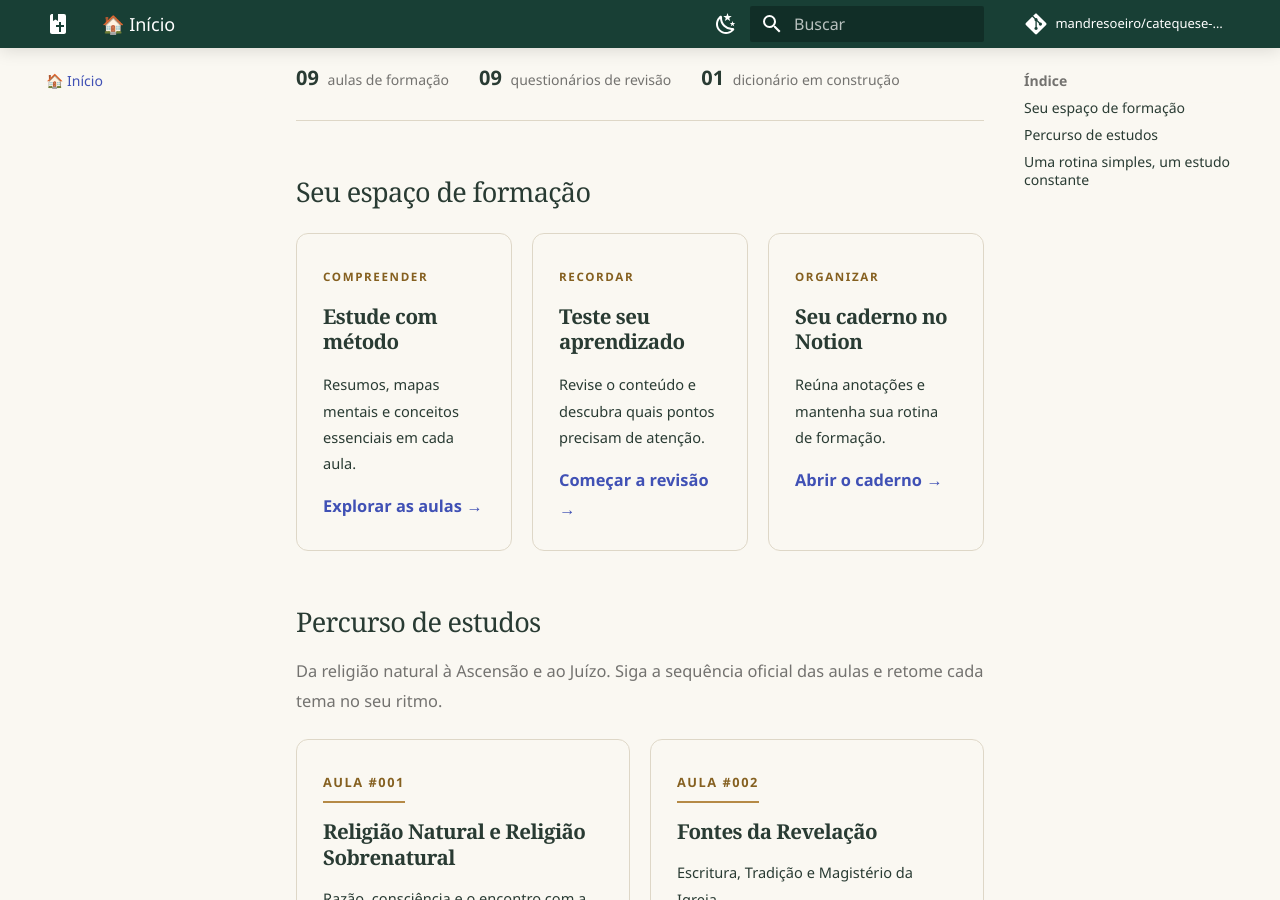
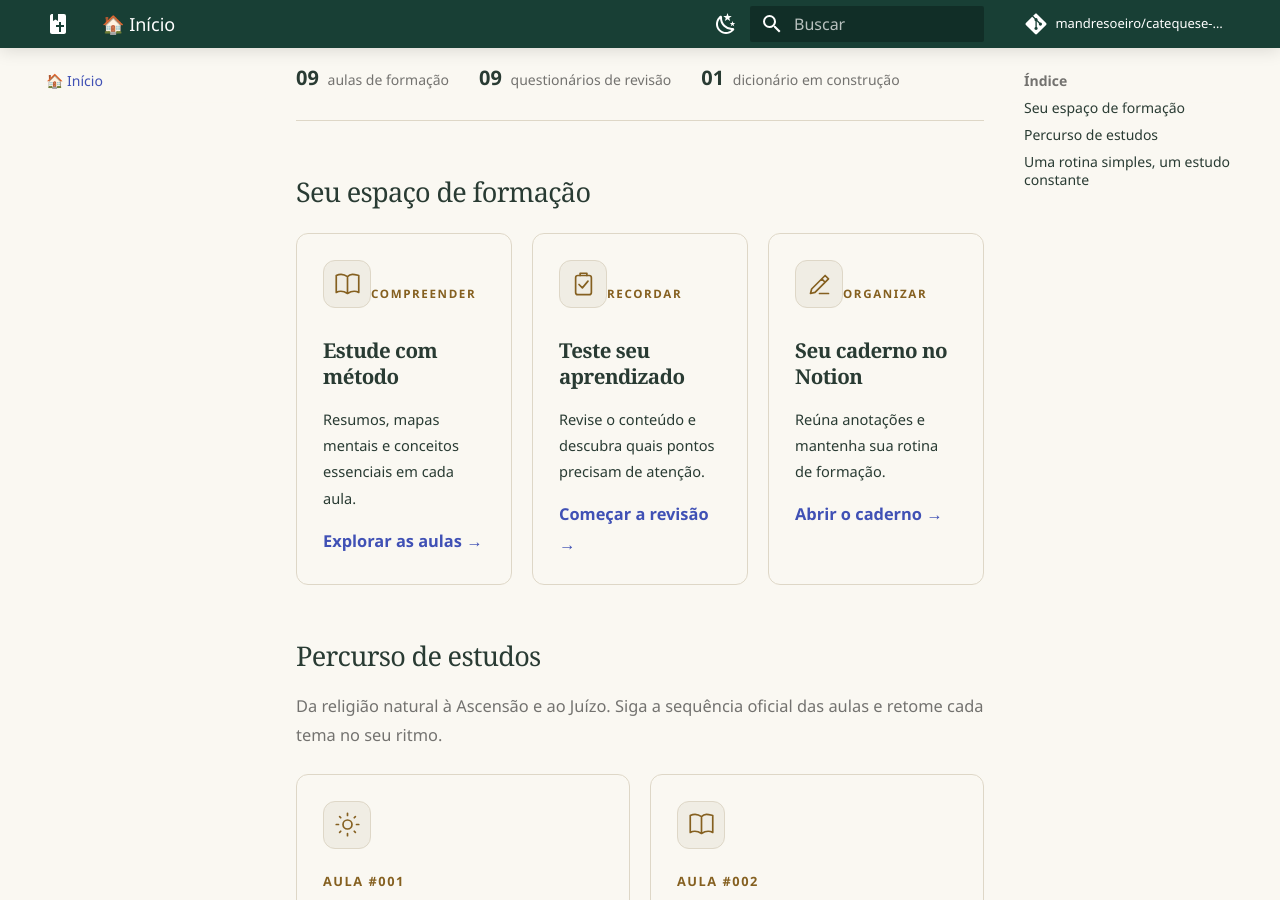
Before and after one commit to mandresoeiro/catequese-tradicional, an MkDocs documentation site: the page built from docs/index.md, in a window 1280 px wide and 900 px high, scrolled down 726 px. Built offline with MkDocs 1.6.1 and Material for MkDocs 9.7.7, drawn with Linux system fonts in a browser that asks for light colours; comment, search, counter and statistics services are not loaded.

Commit message:
style: inclui ícones temáticos nos cartões de formação

```diff
--- a/docs/index.md
+++ b/docs/index.md
@@ -12,9 +12,9 @@
 ## Seu espaço de formação
 
 <div class="quick-grid">
-<div class="quick-card"><span class="badge">COMPREENDER</span><h3>Estude com método</h3><p>Resumos, mapas mentais e conceitos essenciais em cada aula.</p><a href="aulas/">Explorar as aulas →</a></div>
-<div class="quick-card"><span class="badge">RECORDAR</span><h3>Teste seu aprendizado</h3><p>Revise o conteúdo e descubra quais pontos precisam de atenção.</p><a href="questionarios/aula-01/">Começar a revisão →</a></div>
-<div class="quick-card"><span class="badge">ORGANIZAR</span><h3>Seu caderno no Notion</h3><p>Reúna anotações e mantenha sua rotina de formação.</p><a href="https://app.notion.com/p/3da3fd17d4d4804b8f1fd881fe445019">Abrir o caderno →</a></div>
+<div class="quick-card"><span class="study-icon" aria-hidden="true"><svg viewBox="0 0 24 24" fill="none" stroke="currentColor" stroke-width="1.5" stroke-linecap="round" stroke-linejoin="round" focusable="false"><path d="M12 5v15M12 5C8 2 4 3 2 4v15c4-2 7-1 10 1 3-2 6-3 10-1V4c-4-1-7-2-10 1Z"/></svg></span><span class="badge">COMPREENDER</span><h3>Estude com método</h3><p>Resumos, mapas mentais e conceitos essenciais em cada aula.</p><a href="aulas/">Explorar as aulas →</a></div>
+<div class="quick-card"><span class="study-icon" aria-hidden="true"><svg viewBox="0 0 24 24" fill="none" stroke="currentColor" stroke-width="1.5" stroke-linecap="round" stroke-linejoin="round" focusable="false"><rect x="5" y="4" width="14" height="17" rx="2"/><path d="M9 4V2h6v2M8 12l3 3 5-6"/></svg></span><span class="badge">RECORDAR</span><h3>Teste seu aprendizado</h3><p>Revise o conteúdo e descubra quais pontos precisam de atenção.</p><a href="questionarios/aula-01/">Começar a revisão →</a></div>
+<div class="quick-card"><span class="study-icon" aria-hidden="true"><svg viewBox="0 0 24 24" fill="none" stroke="currentColor" stroke-width="1.5" stroke-linecap="round" stroke-linejoin="round" focusable="false"><path d="m4 20 4-1L20 7l-3-3L5 16l-1 4ZM14 7l3 3M12 20h8"/></svg></span><span class="badge">ORGANIZAR</span><h3>Seu caderno no Notion</h3><p>Reúna anotações e mantenha sua rotina de formação.</p><a href="https://app.notion.com/p/3da3fd17d4d4804b8f1fd881fe445019">Abrir o caderno →</a></div>
 </div>
 
 ## Percurso de estudos
@@ -22,16 +22,16 @@
 <p class="section-intro">Da religião natural à Ascensão e ao Juízo. Siga a sequência oficial das aulas e retome cada tema no seu ritmo.</p>
 
 <div class="course-grid">
-<div class="course-card"><span class="number">AULA #001</span><h3>Religião Natural e Religião Sobrenatural</h3><p>Razão, consciência e o encontro com a Revelação.</p><a href="aulas/aula-01/">Estudar esta aula →</a></div>
-<div class="course-card"><span class="number">AULA #002</span><h3>Fontes da Revelação</h3><p>Escritura, Tradição e Magistério da Igreja.</p><a href="aulas/aula-02/">Estudar esta aula →</a></div>
-<div class="course-card"><span class="number">AULA #003</span><h3>Creio em Deus Pai</h3><p>Os atributos divinos e a Providência.</p><a href="aulas/aula-03/">Estudar esta aula →</a></div>
-<div class="course-card"><span class="number">AULA #004</span><h3>Criador do Céu e dos Anjos</h3><p>Natureza angélica, hierarquia e vida espiritual.</p><a href="aulas/aula-04/">Estudar esta aula →</a></div>
-<div class="course-card"><span class="number">AULA #005</span><h3>Criador da Terra e dos Homens</h3><p>A criação, o pecado original e a promessa da Redenção.</p><a href="aulas/aula-05/">Estudar esta aula →</a></div>
-<div class="course-card"><span class="number">AULA #006</span><h3>Encarnação do Verbo</h3><p>Jesus Cristo: uma Pessoa divina, duas naturezas.</p><a href="aulas/aula-06/">Estudar esta aula →</a></div>
-<div class="course-card"><span class="number">AULA #007</span><h3>Concebido do Espírito Santo, nasceu de Maria Virgem</h3><p>A Virgem Maria, a vida de Cristo e o sacrifício do Calvário.</p><a href="aulas/aula-07/">Estudar esta aula →</a></div>
-<div class="course-card"><span class="number">AULA #008</span><h3>Desceu aos Infernos e Ressurgiu</h3><p>Inferno dos justos, purgatório, Ressurreição e corpo glorioso.</p><a href="aulas/aula-08/">Estudar esta aula →</a></div>
-<div class="course-card"><span class="number">AULA #009</span><h3>Subiu aos Céus e há de vir julgar os vivos e os mortos</h3><p>Ascensão, Reino de Cristo, juízo particular e Juízo Final.</p><a href="aulas/aula-09/">Estudar esta aula →</a></div>
-<div class="course-card"><span class="number">APRESENTAÇÃO</span><h3>Trailer Oficial</h3><p>Conheça a série. O trailer não faz parte da numeração oficial.</p><a href="aulas/trailer/">Assistir à apresentação →</a></div>
+<div class="course-card"><span class="study-icon" aria-hidden="true"><svg viewBox="0 0 24 24" fill="none" stroke="currentColor" stroke-width="1.5" stroke-linecap="round" stroke-linejoin="round" focusable="false"><circle cx="12" cy="12" r="4"/><path d="M12 2v2M12 20v2M2 12h2M20 12h2M5 5l1 1M18 18l1 1M5 19l1-1M18 6l1-1"/></svg></span><span class="number">AULA #001</span><h3>Religião Natural e Religião Sobrenatural</h3><p>Razão, consciência e o encontro com a Revelação.</p><a href="aulas/aula-01/">Estudar esta aula →</a></div>
+<div class="course-card"><span class="study-icon" aria-hidden="true"><svg viewBox="0 0 24 24" fill="none" stroke="currentColor" stroke-width="1.5" stroke-linecap="round" stroke-linejoin="round" focusable="false"><path d="M12 5v15M12 5C8 2 4 3 2 4v15c4-2 7-1 10 1 3-2 6-3 10-1V4c-4-1-7-2-10 1Z"/></svg></span><span class="number">AULA #002</span><h3>Fontes da Revelação</h3><p>Escritura, Tradição e Magistério da Igreja.</p><a href="aulas/aula-02/">Estudar esta aula →</a></div>
+<div class="course-card"><span class="study-icon" aria-hidden="true"><svg viewBox="0 0 24 24" fill="none" stroke="currentColor" stroke-width="1.5" stroke-linecap="round" stroke-linejoin="round" focusable="false"><path d="M10 2h4v6h6v4h-6v10h-4V12H4V8h6Z"/></svg></span><span class="number">AULA #003</span><h3>Creio em Deus Pai</h3><p>Os atributos divinos e a Providência.</p><a href="aulas/aula-03/">Estudar esta aula →</a></div>
+<div class="course-card"><span class="study-icon" aria-hidden="true"><svg viewBox="0 0 24 24" fill="none" stroke="currentColor" stroke-width="1.5" stroke-linecap="round" stroke-linejoin="round" focusable="false"><path d="M12 20v-8M12 13C9 3 4 3 2 2c0 7 3 13 10 11ZM12 13c3-10 8-10 10-11 0 7-3 13-10 11Z"/></svg></span><span class="number">AULA #004</span><h3>Criador do Céu e dos Anjos</h3><p>Natureza angélica, hierarquia e vida espiritual.</p><a href="aulas/aula-04/">Estudar esta aula →</a></div>
+<div class="course-card"><span class="study-icon" aria-hidden="true"><svg viewBox="0 0 24 24" fill="none" stroke="currentColor" stroke-width="1.5" stroke-linecap="round" stroke-linejoin="round" focusable="false"><circle cx="12" cy="12" r="9"/><ellipse cx="12" cy="12" rx="4" ry="9"/><path d="M3 12h18"/></svg></span><span class="number">AULA #005</span><h3>Criador da Terra e dos Homens</h3><p>A criação, o pecado original e a promessa da Redenção.</p><a href="aulas/aula-05/">Estudar esta aula →</a></div>
+<div class="course-card"><span class="study-icon" aria-hidden="true"><svg viewBox="0 0 24 24" fill="none" stroke="currentColor" stroke-width="1.5" stroke-linecap="round" stroke-linejoin="round" focusable="false"><path d="m12 2 3 6 7 1-5 5 1 8-6-4-6 4 1-8-5-5 7-1Z"/></svg></span><span class="number">AULA #006</span><h3>Encarnação do Verbo</h3><p>Jesus Cristo: uma Pessoa divina, duas naturezas.</p><a href="aulas/aula-06/">Estudar esta aula →</a></div>
+<div class="course-card"><span class="study-icon" aria-hidden="true"><svg viewBox="0 0 24 24" fill="none" stroke="currentColor" stroke-width="1.5" stroke-linecap="round" stroke-linejoin="round" focusable="false"><path d="M12 12c-8 0-8-9-3-9 2 0 3 3 3 3s1-3 3-3c5 0 5 9-3 9ZM12 12v10M12 18c-5 0-6-3-6-3 4-1 6 3 6 3Zm0-3s2-4 6-3c0 0-1 3-6 3Z"/></svg></span><span class="number">AULA #007</span><h3>Concebido do Espírito Santo, nasceu de Maria Virgem</h3><p>A Virgem Maria, a vida de Cristo e o sacrifício do Calvário.</p><a href="aulas/aula-07/">Estudar esta aula →</a></div>
+<div class="course-card"><span class="study-icon" aria-hidden="true"><svg viewBox="0 0 24 24" fill="none" stroke="currentColor" stroke-width="1.5" stroke-linecap="round" stroke-linejoin="round" focusable="false"><path d="M4 20h16M12 16V3M6 9l6-6 6 6"/></svg></span><span class="number">AULA #008</span><h3>Desceu aos Infernos e Ressurgiu</h3><p>Inferno dos justos, purgatório, Ressurreição e corpo glorioso.</p><a href="aulas/aula-08/">Estudar esta aula →</a></div>
+<div class="course-card"><span class="study-icon" aria-hidden="true"><svg viewBox="0 0 24 24" fill="none" stroke="currentColor" stroke-width="1.5" stroke-linecap="round" stroke-linejoin="round" focusable="false"><path d="M12 3v18M7 21h10M4 7h16M4 7l-3 7h6L4 7Zm16 0-3 7h6l-3-7Z"/></svg></span><span class="number">AULA #009</span><h3>Subiu aos Céus e há de vir julgar os vivos e os mortos</h3><p>Ascensão, Reino de Cristo, juízo particular e Juízo Final.</p><a href="aulas/aula-09/">Estudar esta aula →</a></div>
+<div class="course-card"><span class="study-icon" aria-hidden="true"><svg viewBox="0 0 24 24" fill="none" stroke="currentColor" stroke-width="1.5" stroke-linecap="round" stroke-linejoin="round" focusable="false"><rect x="2" y="4" width="20" height="16" rx="3"/><path d="m10 8 6 4-6 4Z"/></svg></span><span class="number">APRESENTAÇÃO</span><h3>Trailer Oficial</h3><p>Conheça a série. O trailer não faz parte da numeração oficial.</p><a href="aulas/trailer/">Assistir à apresentação →</a></div>
 </div>
 
 ## Uma rotina simples, um estudo constante
```
